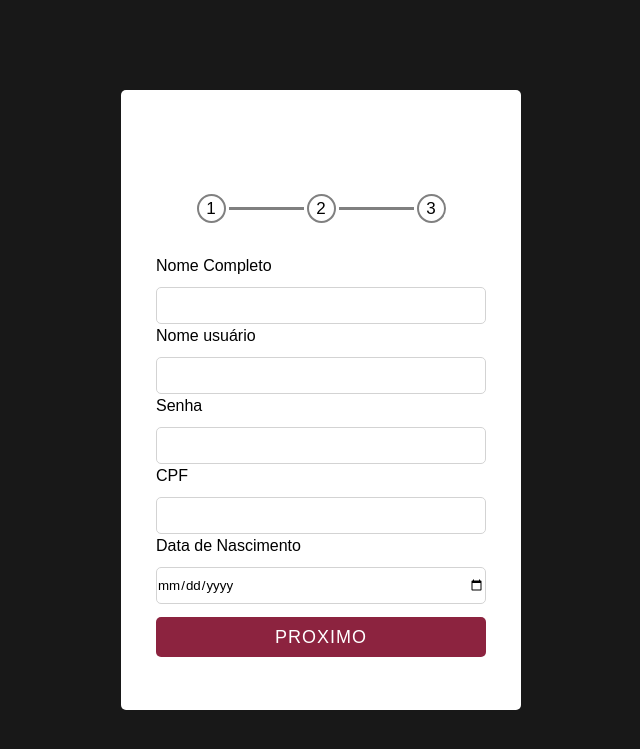
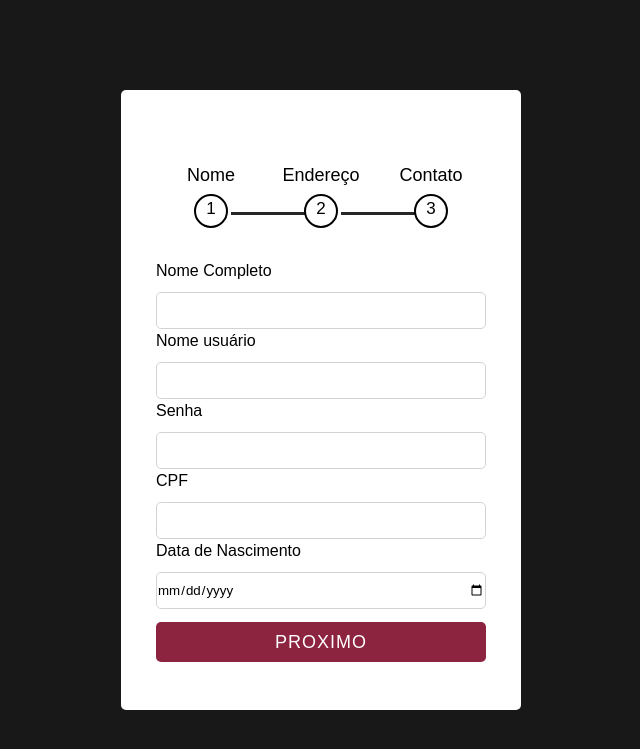
Before and after one commit to Juliana-so003/Restaurante, a PHP site: page /html/criarconta.html in a window 1280 px wide. Shown: the top 749 px of the page, without its empty margins (319-959 px from the left). Run offline with PHP 8.4, Linux system fonts and the light colour scheme; some libraries are stand-ins or nearby versions.

Commit message:
as cores das bolinhas da etapa e da conta ja estao funcionando

```diff
--- a/sistema cliente/css/conta.css
+++ b/sistema cliente/css/conta.css
@@ -34,8 +34,6 @@ body{
   padding: 50px 35px 10px 35px;
 
 }
-
-
 .container2 .form-outer{
   width: 100%;
   height: 500px;
@@ -44,7 +42,6 @@ body{
 .form-outer form{
   display: flex;
   width: 400%;
-
 }
 .form-outer form .page{
   width: 25%;
@@ -86,8 +83,9 @@ body{
   letter-spacing: 1px;
   text-transform: uppercase;
   transition: 0.3s ease;
-  color:#fff;
+  color:white;
 }
+
 form .page .field section{
   width: 100%;
   padding-left: 10px;
@@ -95,8 +93,7 @@ form .page .field section{
   font-weight: 500;
 }
 .form-outer form .page .field button:hover{
-  background:#181818;
-
+  background: #181818;
 }
 .form-outer form .page .btns button{
   margin-top: -20px!important;
@@ -108,36 +105,35 @@ form .page .btns button.prev{
 form .page .btns button.next{
   margin-left: 3px;
 }
-.container .progress-bar{
+.container2 .progress-bar{
   display: flex;
   margin: 25px 0;
 }
-.container .progress-bar .step{
+.container2 .progress-bar .step{
   position: relative;
   text-align: center;
   width: 100%;
 }
-.container .progress-bar .step p{
+.container2 .progress-bar .step p{
   font-size: 18px;
   font-weight: 500;
-  color:white;
+  color: #000;
   margin-bottom: 8px;
 }
-.container .progress-bar .step .bullet.active p{
+.container2 .progress-bar .step .bullet.active p{
   color: rgb(110, 199, 83);
 }
 .progress-bar .step .bullet{
   position: relative;
-  height: 25px;
-  width: 25px;
-  border: 2px solid gray;
+  height: 30px;
+  width: 30px;
+  border: 2px solid #000;
   display: inline-block;
   border-radius: 50%;
-  transition: 0.2s;
+  transition: 0.4s ease;
 }
 .progress-bar .step .bullet.active{
-  border-color: rgb(110, 199, 83);
-  background:rgb(110, 199, 83);
+  border-color: #8c233f;
 }
 .progress-bar .step:last-child .bullet:before,
  .progress-bar .step:last-child .bullet:after{
@@ -151,10 +147,10 @@ form .page .btns button.next{
   right: -80px;
   height: 3px;
   width: 75px;
-  background: gray;
+  background: #262626;
 }
 .progress-bar .step .bullet.active:after{
-background: rgb(110, 199, 83);
+background:  #8c233f;
 animation: animate 0.3s linear forwards;
 transform: scaleX(0);
 transform-origin: left;
@@ -177,7 +173,10 @@ transform-origin: left;
 }
 .progress-bar .step .check.active{
   display: block;
-  color: #fff;
+
+}
+#p_step1.active, #p_step2.active, #p_step3.active{
+  color: #8c233f;
 }
 .progress-bar .step .check{
   position: absolute;
@@ -186,4 +185,5 @@ transform-origin: left;
   font-size: 15px;
   transform: translate(-50%, -50%);
   display: none;
+  color: #8c233f;
 }
--- a/sistema cliente/html/criarconta.html
+++ b/sistema cliente/html/criarconta.html
@@ -5,6 +5,7 @@
   <meta charset="utf-8">
   <title>Tela de cadastro</title>
     <link rel="stylesheet" href="../css/conta.css">
+      <script src="https://kit.fontawesome.com/a076d05399.js" crossorigin="anonymous"></script>
 </head>
 
 <body>
@@ -14,25 +15,25 @@
     <div class="container2">
   <div class="progress-bar">
       <div class="step">
-          <p>Nome</p>
-            <div class="bullet">
+        <p id="p_step1">Nome</p>
+          <div class="bullet" id="bullet1">
             <span>1</span>
           </div>
-          <div class="check fas fa-check"></div>
+        <div id="check1" class="check fas fa-check"></div>
       </div>
       <div class="step">
-          <p>Endereço</p>
-          <div class="bullet">
+        <p id="p_step2">Endereço</p>
+        <div class="bullet" id="bullet2">
           <span>2</span>
         </div>
-          <div class="check fas fa-check"></div>
+        <div id="check2" class="check fas fa-check"></div>
       </div>
       <div class="step">
-          <p>Contato</p>
-            <div class="bullet">
+        <p id="p_step3">Contato</p>
+          <div class="bullet" id="bullet3">
             <span>3</span>
           </div>
-            <div class="check fas fa-check"></div>
+          <div id="check3" class="check fas fa-check"></div>
       </div>
 
     </div>
```
Also changed, not shown: sistema cliente/css/Etapas.css (+11 -8 lines), sistema cliente/html/Etapas.html (+9 -9 lines), sistema cliente/js/Etapas.js (+28 -8 lines), sistema cliente/js/conta.js (+35 -15 lines). Lines whose indentation alone changed are shown as unchanged.
